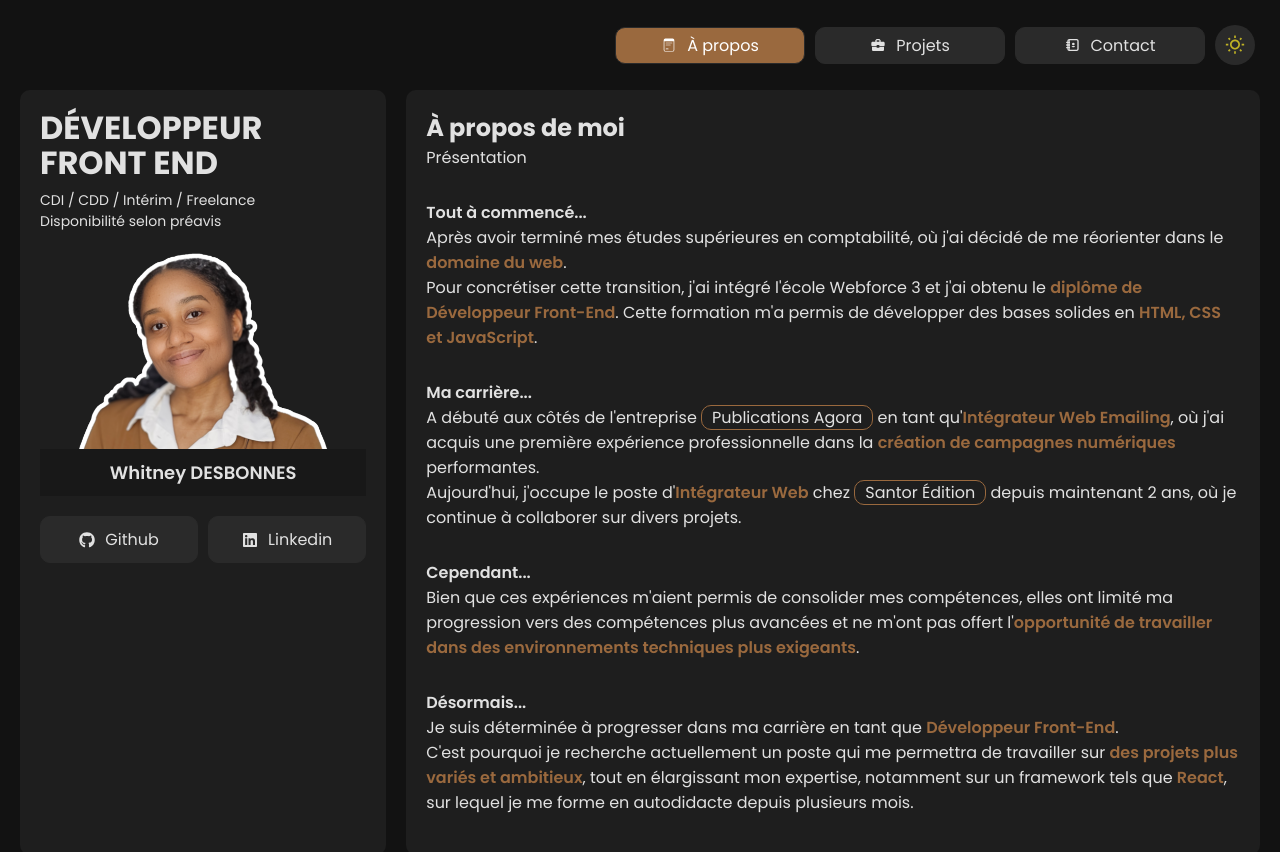
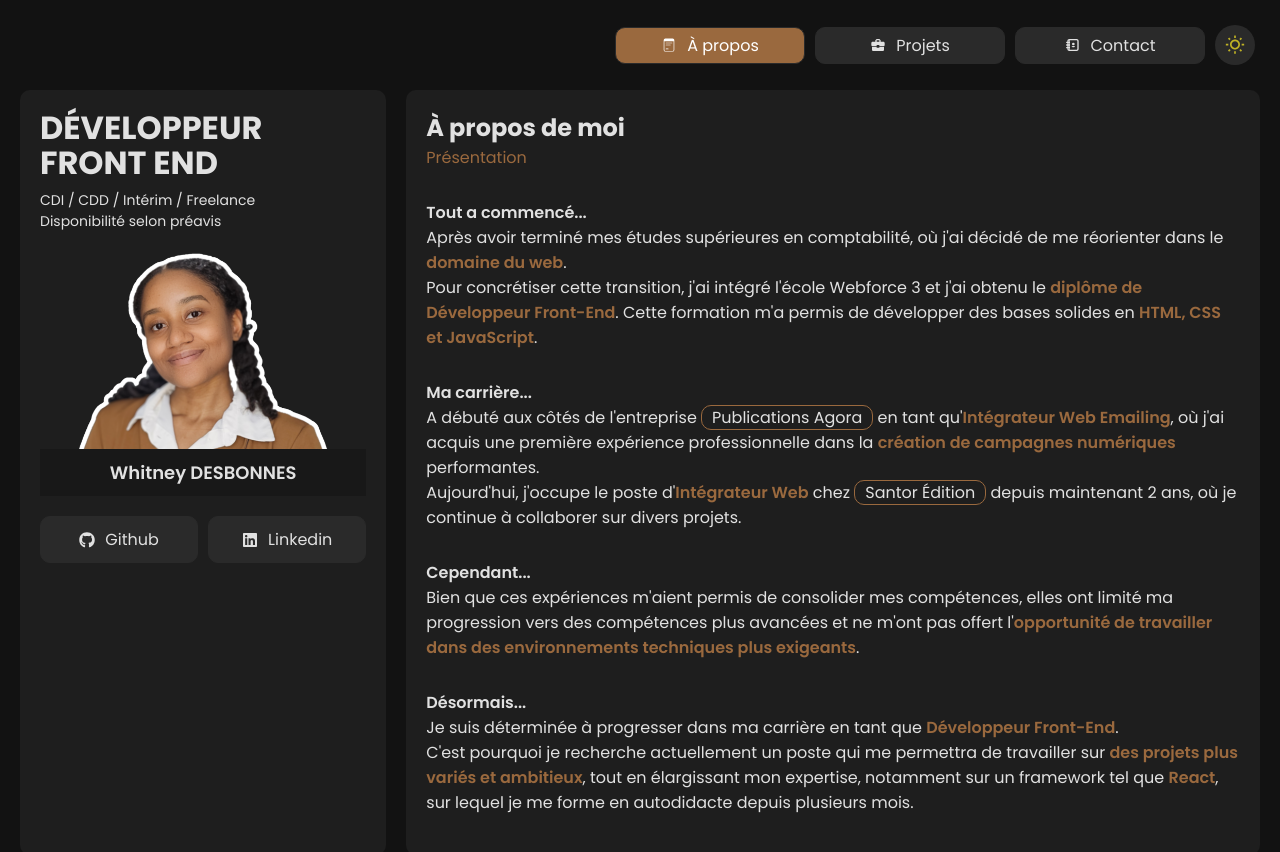
Before and after one commit to Whitney-Desbonnes/porfolio, a React (Vite) app: page / in a window 1280 px wide. Shown: the top 852 px of the page. Built offline with nearby package versions, Linux system fonts and the light colour scheme.

Commit message:
💄 06 - About.jsx > Adding style

```diff
--- a/src/components/pages/About.jsx
+++ b/src/components/pages/About.jsx
@@ -12,7 +12,7 @@
             <p>Présentation</p>
 
 
-            <p className="accroche">Tout à commencé...</p>
+            <p className="accroche">Tout a commencé...</p>
             <p>
                 Après avoir terminé mes études supérieures en comptabilité, où j'ai décidé de me réorienter dans le <span>domaine du web</span>.
                 <br />
@@ -38,15 +38,15 @@
             <p>
                 Je suis déterminée à progresser dans ma carrière en tant que <span>Développeur Front-End</span>.
                 <br />
-                C'est pourquoi je recherche actuellement un poste qui me permettra de travailler sur <span>des projets plus variés et ambitieux</span>, tout en élargissant mon expertise, notamment sur un framework tels que <span>React</span>, sur lequel je me forme en autodidacte depuis plusieurs mois.
+                C'est pourquoi je recherche actuellement un poste qui me permettra de travailler sur <span>des projets plus variés et ambitieux</span>, tout en élargissant mon expertise, notamment sur un framework tel que <span>React</span>, sur lequel je me forme en autodidacte depuis plusieurs mois.
             </p>
         </AboutStyled>
     )
 }
 
 const AboutStyled = styled.div`
-    h2 {
-        color: var(--bold-text);
+    h2 + p {
+        color: var(--color-links);
     }
 
     .accroche {
```
